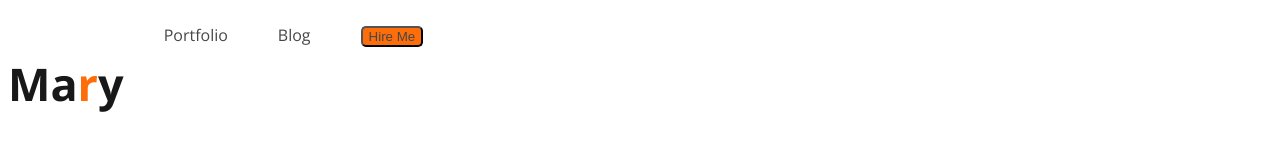
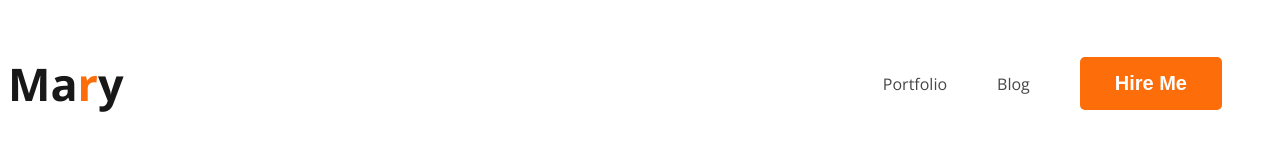
Before and after one commit to Projapo/Webdeveloper-portfolio, a plain HTML site: page index.html in a window 1280 px wide. Drawn offline with nearby package versions, Linux system fonts and the light colour scheme.

Commit message:
added nac

```diff
--- a/index.html
+++ b/index.html
@@ -17,7 +17,7 @@
             <ul>
                 <li><a href="">Portfolio</a>
                 <li><a href="">Blog</a></li>
-                <li><button class="btn-primary"><a href="">Hire Me</a></button></li>
+                <li><button class="btn-primary"><a class="btn" href="">Hire Me</a></button></li>
             </ul>
         </nav>
 
--- a/styles/port.css
+++ b/styles/port.css
@@ -9,6 +9,8 @@ body{
 
 nav{
     display: flex;
+    justify-content: space-between;
+    align-items: center;
 }
 
 .nav-title{
@@ -23,18 +25,28 @@ font-weight: 800;
 }
 nav > ul{
     display: flex;
+    align-items: center;
 }
 nav li{
     list-style: none;
     margin-right: 50px;
 }
+
+.btn-primary{
+    border-radius: 5px;
+    background: #FD6E0A;
+    border:0;
+    font-size: 20px;
+    font-style: normal;
+    font-weight: 700;
+    padding: 15px 35px;
+    color: white;
+}
+.btn{
+    color: white;
+}
+
 nav a{
     text-decoration:none;
     color: #474747;
 }
-
-.btn-primary{
-    border-radius: 5px;
-    background: #FD6E0A;
-
-}
```
